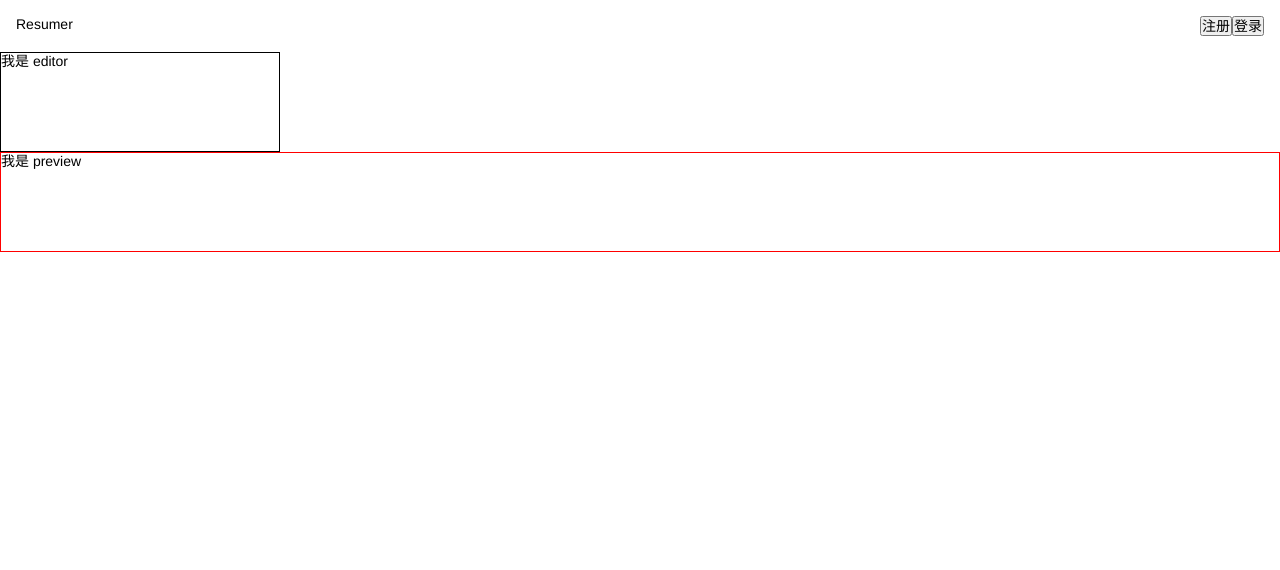
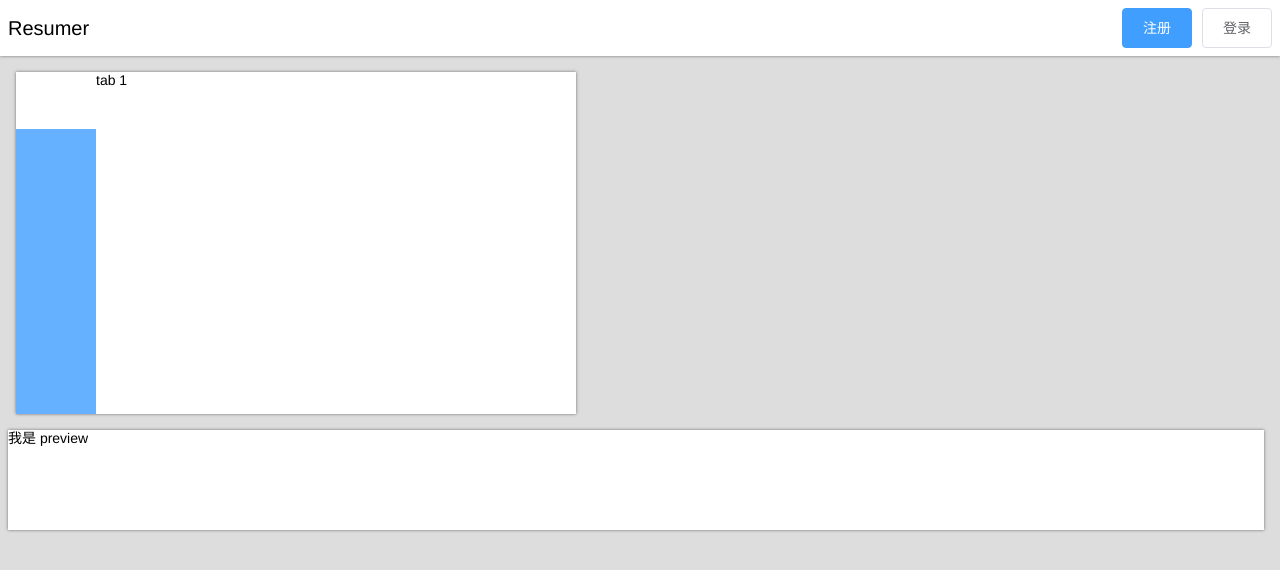
Before and after one commit to 1w1ng/vue-resume, a Vue app: page / in a window 1280 px wide. Shown: the top 570 px of the page. Built offline with nearby package versions, Linux system fonts and the light colour scheme.

Commit message:
实现 tab 切换

```diff
--- a/index.html
+++ b/index.html
@@ -4,6 +4,7 @@
     <meta charset="utf-8">
     <meta name="viewport" content="width=device-width,initial-scale=1.0">
     <title>vue-resume</title>
+    <script src="//at.alicdn.com/t/font_616368_ilhvgs6g1n6rbe29.js"></script>
   </head>
   <body>
     <div id="app"></div>
--- a/src/App.vue
+++ b/src/App.vue
@@ -29,16 +29,34 @@
   flex-direction: column;
 }
 .topbar{
-
+  position: relative;
+  z-index: 1;
+	box-shadow: 0 0 3px hsla(0,0,0,0.5);
+	overflow: hidden;
+}
+.icon {
+  width: 1em; height: 1em;
+  vertical-align: -0.15em;
+  fill: currentColor;
+  overflow: hidden;
 }
 main{
   display: flex;
   flex:1;
+  background:#ddd;
   > .editor{
-    width: 20em;
+    width: 40em;
+    margin:16px 8px 16px 16px;
+    background: #fff;
+		box-shadow: 0 0 3px hsla(0,0,0,0.5);
+		overflow: hidden;
   }
   > .preview{
     flex: 1;
+    margin:16px 16px 16px 8px;
+    background: #fff;
+		box-shadow: 0 0 3px hsla(0,0,0,0.5);
+		overflow: hidden;
   }
 }
 </style>
--- a/src/components/Editor.vue
+++ b/src/components/Editor.vue
@@ -1,12 +1,70 @@
 <template>
   <div id="editor">
-      我是 editor
+    <nav>
+      <ol>
+        <li v-for="i in [0,1,2,3,4,5]"
+            v-bind:class="{active: currentTab === i}"
+            v-on:click="currentTab = i"
+            >
+          <svg class="icon" aria-hidden="true">
+            <use v-bind:xlink:href="`#icon-${icons[i]}`"></use>
+          </svg>
+        </li>
+      </ol>
+    </nav>
+    <ol class="panes">
+      <li v-bind:class="{active: currentTab === 0}">tab 1</li>
+      <li v-bind:class="{active: currentTab === 1}">tab 2</li>
+      <li v-bind:class="{active: currentTab === 2}">tab 3</li>
+      <li v-bind:class="{active: currentTab === 3}">tab 4</li>
+      <li v-bind:class="{active: currentTab === 4}">tab 5</li>
+      <li v-bind:class="{active: currentTab === 5}">tab 6</li>
+    </ol>
   </div>
 </template>
 
-<style>
+<script>
+  export default {
+    data(){
+      return {
+        currentTab: 0,
+        icons: ['profile','work','education','skills','project','contact']
+      }
+    }
+  }
+</script>
+
+
+<style lang="scss">
   #editor{
-      border:1px solid black;
-      min-height:100px;
+    min-height: 100px;
+    display: flex;
+    > nav{
+      background: #66b1ff;
+      width: 80px;
+      > ol > li {
+        padding: 16px 0;
+        text-align: center;
+        > .icon{
+          width: 24px;
+          height: 24px;
+          fill: #fff;
+        }
+        &.active{
+          background: #fff;
+          > .icon{
+            fill: #000;
+          }
+        }
+      }
+    }
+    > .panes{
+      > li{
+        display: none;
+        &.active{
+          display:block;
+        }
+      }
+    }
   }
 </style>
--- a/src/components/Preview.vue
+++ b/src/components/Preview.vue
@@ -6,7 +6,6 @@
 
 <style>
   #preview{
-      border:1px solid red;
-      min-height:100px;
+    min-height:100px;
   }
 </style>
--- a/src/components/Topbar.vue
+++ b/src/components/Topbar.vue
@@ -4,8 +4,8 @@
       Resumer
     </div>
     <div class="actions">
-      <button>注册</button>
-      <button>登录</button>
+      <el-button type="primary">注册</el-button>
+      <el-button>登录</el-button>
     </div>
   </div>
 </template>
@@ -14,6 +14,8 @@
   #topbar{
     display: flex;
     justify-content: space-between;
-    padding: 16px;
+    align-items: center;
+    padding: 8px;
+    font-size:20px;
   }
 </style>
--- a/src/main.js
+++ b/src/main.js
@@ -3,6 +3,10 @@
 import 'normalize.css'
 import './assets/reset.scss'
 
+import ElementUI from 'element-ui'
+import 'element-ui/lib/theme-chalk/index.css'
+
+Vue.use(ElementUI);
 Vue.config.productionTip = false
 
 /* eslint-disable no-new */
```
